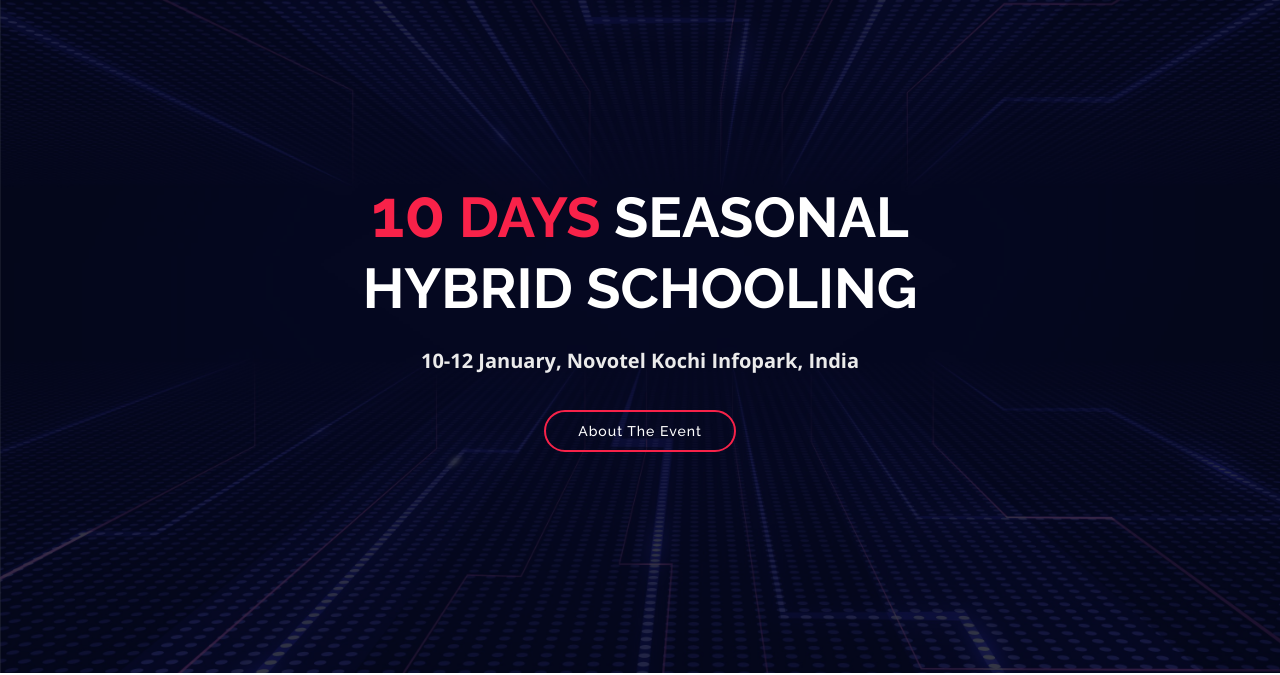
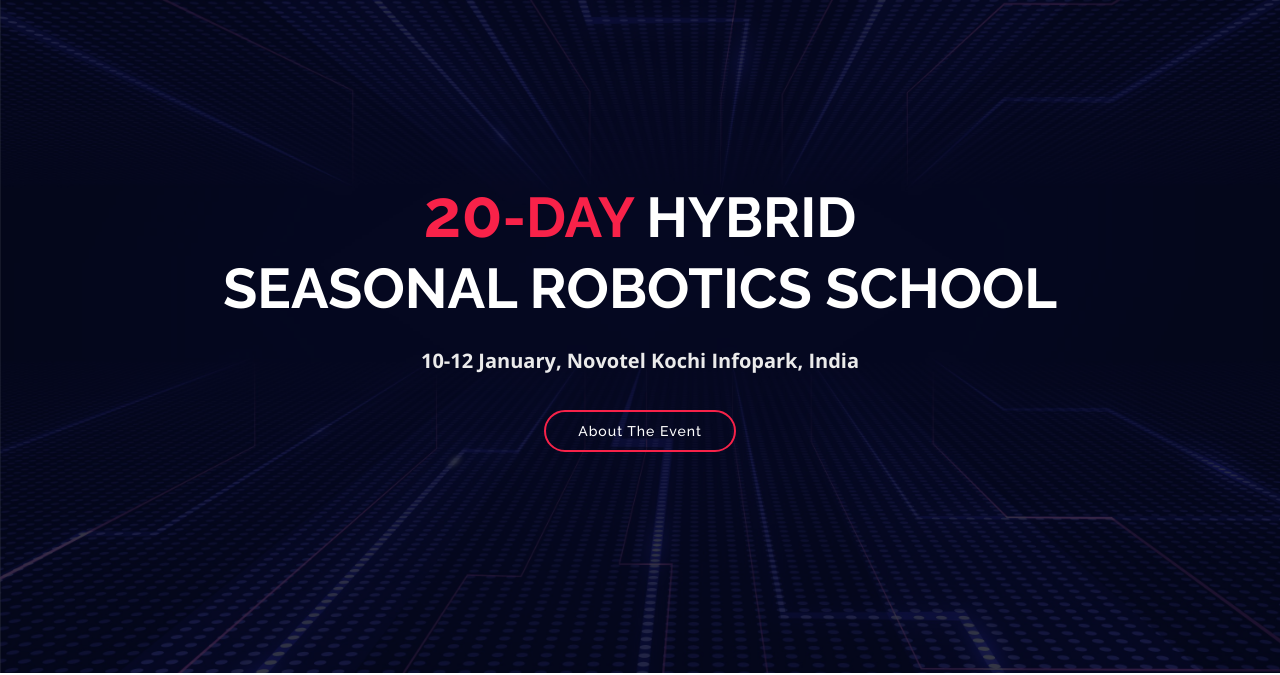
Before and after one commit to ieee-mace/cybosium, a plain HTML site: page index.html in a window 1280 px wide. Shown: the part 127-802 px from the top of the page. Drawn offline with nearby package versions, Linux system fonts and the light colour scheme.

Commit message:
Update index.html

```diff
--- a/index.html
+++ b/index.html
@@ -67,7 +67,7 @@
   ============================-->
   <section id="intro">
     <div class="intro-container wow fadeIn">
-      <h1 class="mb-4 pb-0"><span><span>10</span> days</span> Seasonal<br>Hybrid Schooling</h1>
+      <h1 class="mb-4 pb-0"><span><span>20</span>-day</span> Hybrid<br>Seasonal Robotics School</h1>
       <p class="mb-4 pb-0">10-12 January, Novotel Kochi Infopark, India</p>
       <a href="#about" class="about-btn scrollto">About The Event</a>
     </div>
```
